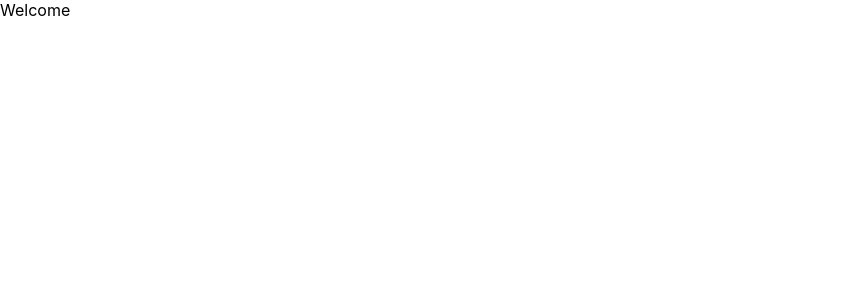
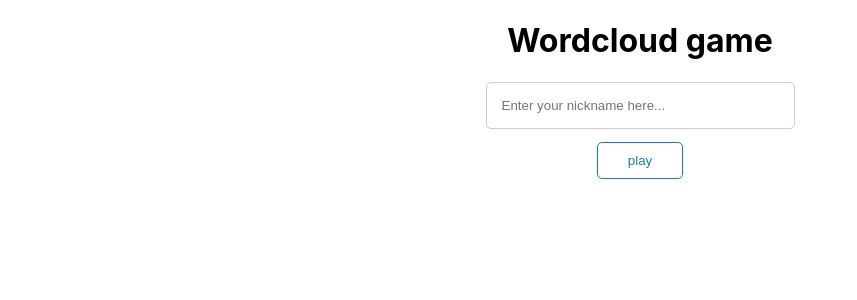
Before and after one commit to d-wasilewski/wordcloud, a React (Create React App) app: page / in a window 1280 px wide. Shown: the top 300 px of the page, without its empty margins (0-857 px from the left). Built offline with nearby package versions, Linux system fonts and the light colour scheme.

Commit message:
Create welcome page

```diff
--- a/src/App.js
+++ b/src/App.js
@@ -1,5 +1,4 @@
-import "./App.css";
-import words from "./api.json";
+import "./App.scss";
 import { BrowserRouter, Routes, Route } from "react-router-dom";
 import Welcome from "./pages/Welcome";
 import Game from "./pages/Game";
--- /dev/null
+++ b/src/components/Button.jsx
@@ -0,0 +1,10 @@
+import React from "react";
+import "../styles/components/button.scss";
+
+export const Button = ({ text, onClick }) => {
+  return (
+    <button className={"button"} onClick={onClick}>
+      {text}
+    </button>
+  );
+};
--- /dev/null
+++ b/src/components/Input.jsx
@@ -0,0 +1,21 @@
+import React, { useState } from "react";
+import "../styles/components/input.scss";
+
+const Input = ({ initialPlaceholder, value, onChange }) => {
+  const [placeholder, setPlaceholder] = useState(initialPlaceholder);
+
+  return (
+    <input
+      type="text"
+      aria-label="search"
+      placeholder={placeholder}
+      onFocus={() => setPlaceholder("")}
+      onBlur={() => setPlaceholder(initialPlaceholder)}
+      value={value}
+      onChange={onChange}
+      className="input"
+    />
+  );
+};
+
+export default Input;
--- a/src/index.js
+++ b/src/index.js
@@ -1,6 +1,6 @@
 import React from "react";
 import ReactDOM from "react-dom/client";
-import "./index.css";
+import "./index.scss";
 import App from "./App";
 
 const root = ReactDOM.createRoot(document.getElementById("root"));
--- a/src/pages/Welcome.jsx
+++ b/src/pages/Welcome.jsx
@@ -1,7 +1,38 @@
-import React from "react";
+import React, { useState } from "react";
+import { useNavigate } from "react-router-dom";
+import { Button } from "../components/Button";
+import Input from "../components/Input";
+import "../styles/pages/welcome.scss";
 
 const Welcome = () => {
-  return <div>Welcome</div>;
+  const [value, setValue] = useState("");
+  const navigate = useNavigate();
+
+  const handleChange = (e) => {
+    setValue(e.target.value);
+  };
+
+  const handleSubmit = (e) => {
+    e.preventDefault();
+    console.log(value);
+    // save name to context here
+    navigate("/game");
+  };
+  return (
+    <div className="container">
+      <h1>Wordcloud game</h1>
+      <div className="name-input-wrapper">
+        <form onSubmit={handleSubmit} className="name-input">
+          <Input
+            initialPlaceholder={"Enter your nickname here..."}
+            value={value}
+            onChange={handleChange}
+          />
+          <Button text="play" />
+        </form>
+      </div>
+    </div>
+  );
 };
 
 export default Welcome;
--- /dev/null
+++ b/src/styles/components/button.scss
@@ -0,0 +1,14 @@
+@import "../utils/colors";
+
+.button {
+  color: $color-blue;
+  background-color: $color-white;
+  border: 1px solid $color-blue;
+  border-radius: 5px;
+  padding: 10px 30px;
+  max-width: 90px;
+  cursor: pointer;
+  &:hover {
+    background-color: $color-gray-1;
+  }
+}
--- /dev/null
+++ b/src/styles/components/input.scss
@@ -0,0 +1,9 @@
+@import "../utils/colors";
+
+.input {
+  padding: 15px 115px 15px 15px;
+  border: 1px solid $color-gray-3;
+  outline: none;
+  margin-bottom: 1em;
+  border-radius: 5px;
+}
--- /dev/null
+++ b/src/styles/pages/welcome.scss
@@ -0,0 +1,14 @@
+.container {
+  display: flex;
+  justify-content: flex-start;
+  align-items: center;
+  flex-direction: column;
+  height: 100vh;
+  width: 100vw;
+
+  .name-input {
+    display: flex;
+    flex-direction: column;
+    align-items: center;
+  }
+}
--- /dev/null
+++ b/src/styles/utils/_colors.scss
@@ -0,0 +1,8 @@
+$color-blue: #1a77d8;
+$color-black: #172b4d;
+$color-white: #fff;
+$color-gray-0: #fbfbfb;
+$color-gray-1: #f4f5f7;
+$color-gray-2: #eaecef;
+$color-gray-3: #cbcdd4;
+$color-gray-text: rgb(51, 71, 91);
```
Also changed, not shown: src/pages/Game.jsx (+15 -0 lines), src/App.scss (renamed from src/App.css), src/index.scss (renamed from src/index.css).
